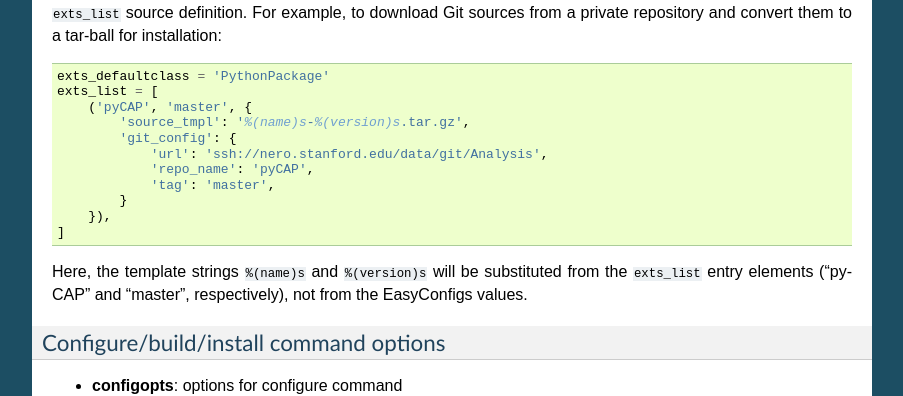
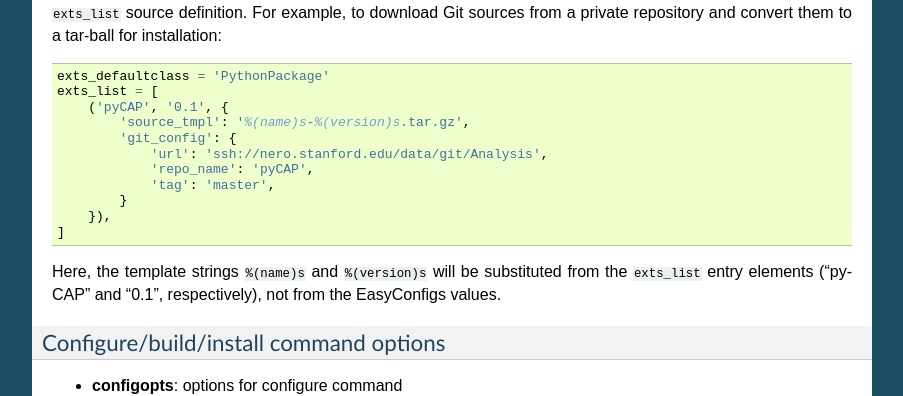
Before and after one commit to easybuilders/easybuild, a Sphinx documentation site: the page built from docs/Writing_easyconfig_files.rst, in a window 1280 px wide and 900 px high, scrolled down 9943 px. Shown: the part 160-556 px from the top of the window, without its empty margins (198-1101 px from the left). Built offline with Sphinx 7.4.7, drawn with Linux system fonts in a browser that asks for light colours; pages that are not in the unit, such as notebooks, are missing from menus.

Commit message:
Use proper version number in 'pyCAP' example of downloading extension sources.

```diff
--- a/docs/Writing_easyconfig_files.rst
+++ b/docs/Writing_easyconfig_files.rst
@@ -572,7 +572,7 @@ private repository and convert them to a tar-ball for installation:
 
   exts_defaultclass = 'PythonPackage'
   exts_list = [
-      ('pyCAP', 'master', {
+      ('pyCAP', '0.1', {
           'source_tmpl': '%(name)s-%(version)s.tar.gz',
           'git_config': {
               'url': 'ssh://nero.stanford.edu/data/git/Analysis',
@@ -583,7 +583,7 @@ private repository and convert them to a tar-ball for installation:
   ]
 
 Here, the template strings ``%(name)s`` and ``%(version)s`` will be substituted from the
-``exts_list`` entry elements ("pyCAP" and "master", respectively), not from the EasyConfigs values.
+``exts_list`` entry elements ("pyCAP" and "0.1", respectively), not from the EasyConfigs values.
 
 
 .. _configure_build_install_command_options:
```
